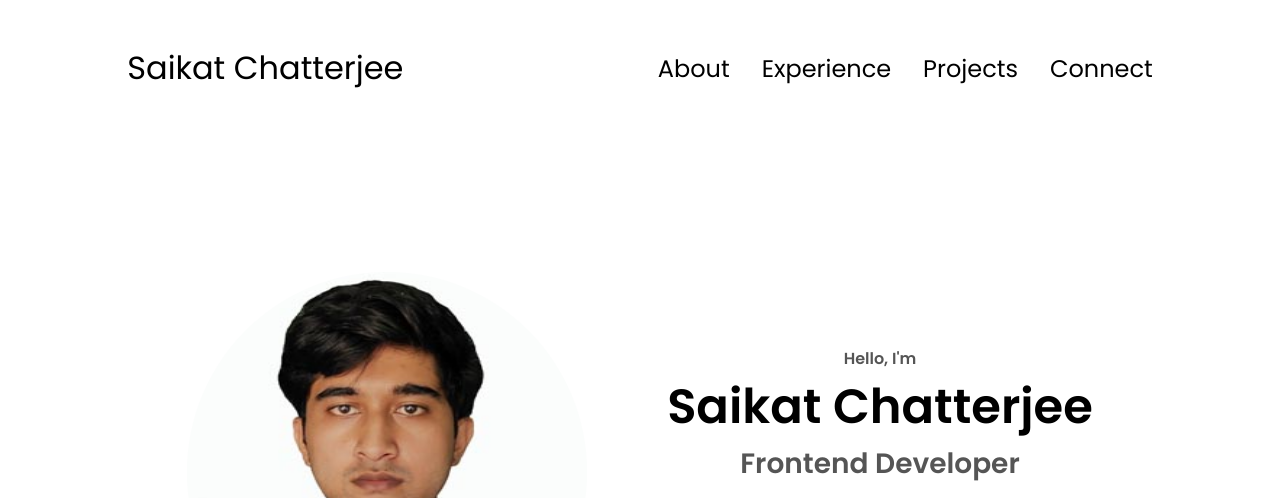
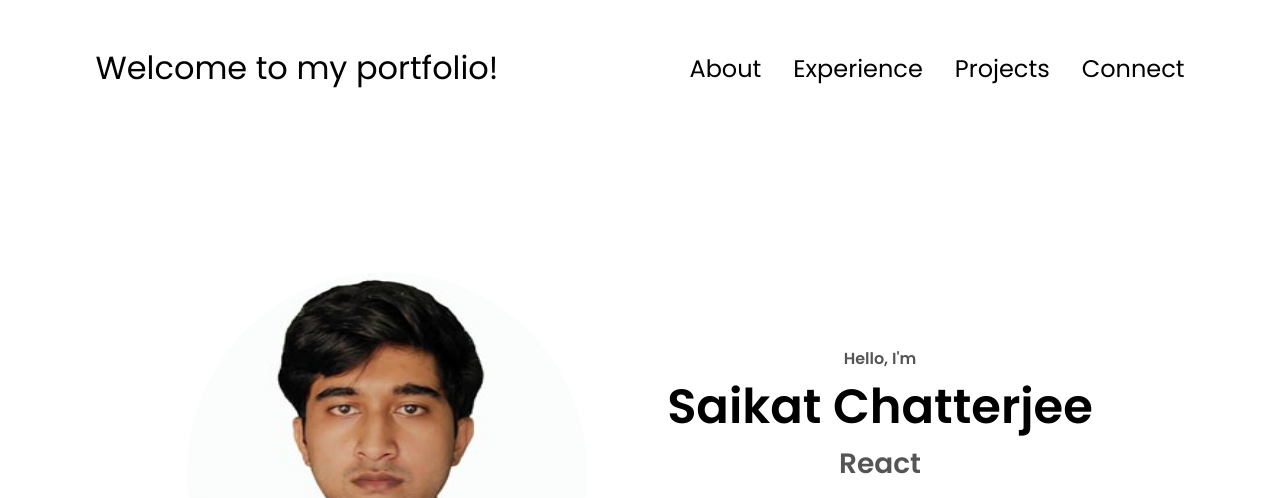
Before and after one commit to saibun/Portfolio_V2, a plain HTML site: page index.html in a window 1280 px wide. Shown: the top 498 px of the page. Drawn offline with Linux system fonts and the light colour scheme.

Commit message:
update technologies and greetings

```diff
--- a/Css/Style.css
+++ b/Css/Style.css
@@ -173,6 +173,11 @@ section{
 .text-2{
   font-size: 1.75rem;
   margin-bottom: 1rem;
+  opacity: 0;
+  transition: opacity 1s ease;
+}
+.show{
+  opacity: 1;
 }
 .title {
   font-size: 3rem;
--- a/JS/script.js
+++ b/JS/script.js
@@ -20,3 +20,17 @@ function github() {
 function youtube() {
     window.open("https://www.youtube.com/channel/UC03zwfNw0932w92jn9yglgg");
 }
+let techKey = ["JavaScript","Node.js","Express","React","MongoDB"];
+let count = 0;
+let techElement = document.getElementById("techKey");
+function showTime(){
+    setTimeout(()=>{
+        techElement.classList.remove("show");
+        techElement.textContent = techKey[count];
+        techElement.classList.add("show");
+        count=(count+1) % techKey.length;
+
+    },1000)
+
+}
+setInterval(showTime,1000);
--- a/index.html
+++ b/index.html
@@ -10,7 +10,7 @@
 <body>
 	<!-- desktop navbar section -->
 	<nav id="desktop-nav">
-		<div class="developer-name"> Saikat Chatterjee</div>
+		<div class="developer-name">Welcome to my portfolio!</div>
 		<ul id="navbar-list">
 			<li><a class="top-links"href="#about">About</a></li>
 			<li><a class="top-links"href="#skill">Experience</a></li>
@@ -46,7 +46,7 @@
 			<div class="info">
 				<p class="text-1">Hello, I'm</p>
 				<h2 class="title">Saikat Chatterjee</h2>
-				<p class="text-2">Frontend Developer</p>
+				<p class="text-2" id="techKey">Node.js</p>
 				<div class="button-container">
 					<button id="resume" class="btn" onclick="resume()">Resume</button>
 					<button id="contact" class="btn" onclick="emailMe()">Contact me</button>
@@ -72,7 +72,7 @@
 						<img class="my-icon skill-icon" src="./images/experience.png">
 						<h3>Experience</h3>
 						<p>2022-2023<br>
-							Ex Graduate Engineer Trainee<br>
+							Former Graduate Engineer Trainee<br>
 							STL Digital
 						</p>
 					</div>
@@ -130,7 +130,7 @@
 					<article class="items">
 						<img src="./images/checkmark.png" class="my-icon skill-icon">
 						<div class="item-name">
-							<h1>JQuery</h1>
+							<h1>React</h1>
 						</div>
 					</article>
 
@@ -160,7 +160,7 @@
 					<article class="items">
 						<img src="./images/checkmark.png" class="my-icon skill-icon">
 						<div class="item-name">
-							<h1>SQL</h1>
+							<h1>MongoDB</h1>
 						</div>
 					</article>
 					<article class="items">
@@ -239,7 +239,7 @@
 
 
 		</nav>
-		<p id="copyright">Copyright © 2023 Saikat Chatterjee </p>
+		<p id="copyright">Copyright © 2024 Saikat Chatterjee </p>
 
 	</footer>
 
```
